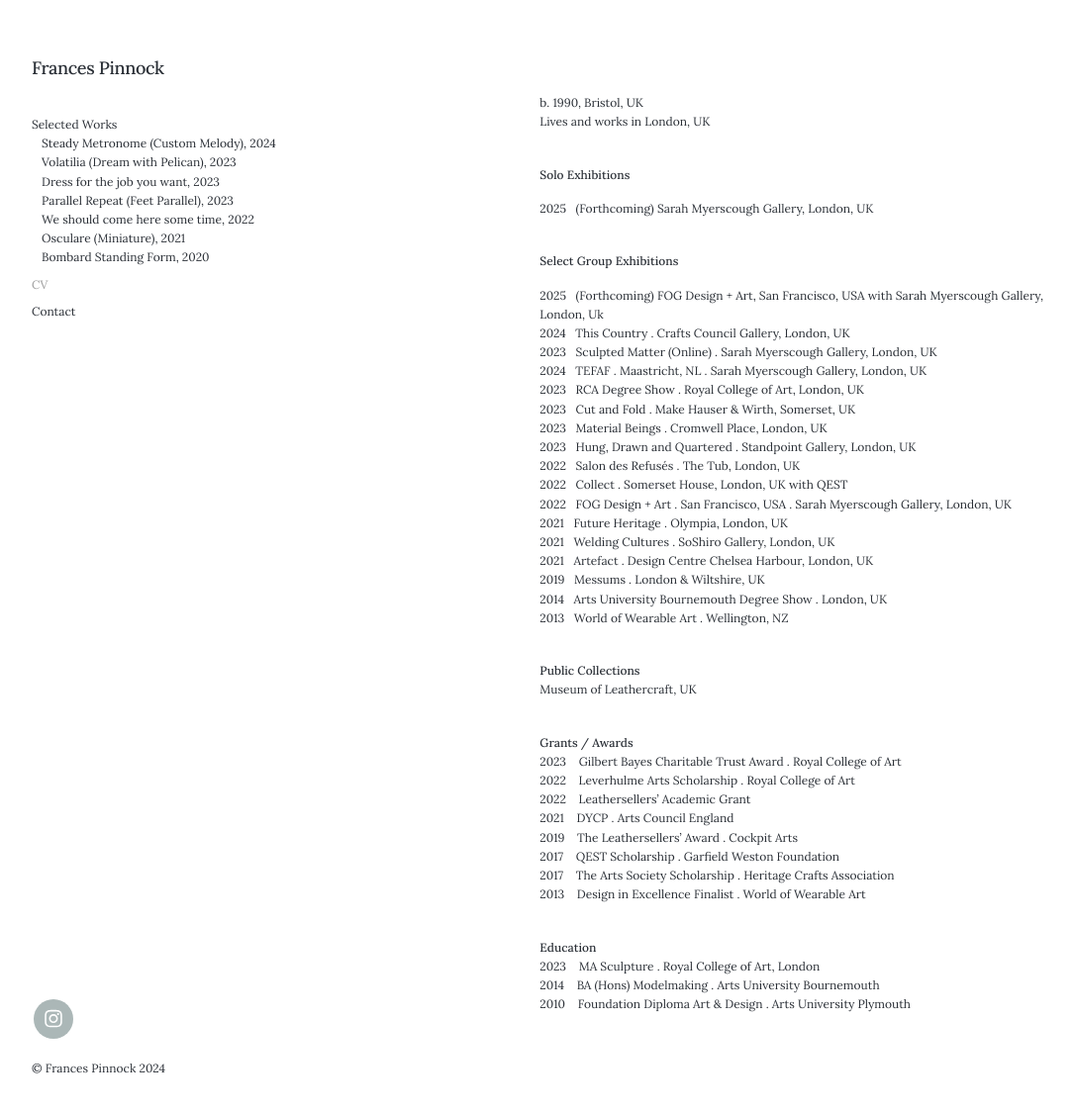
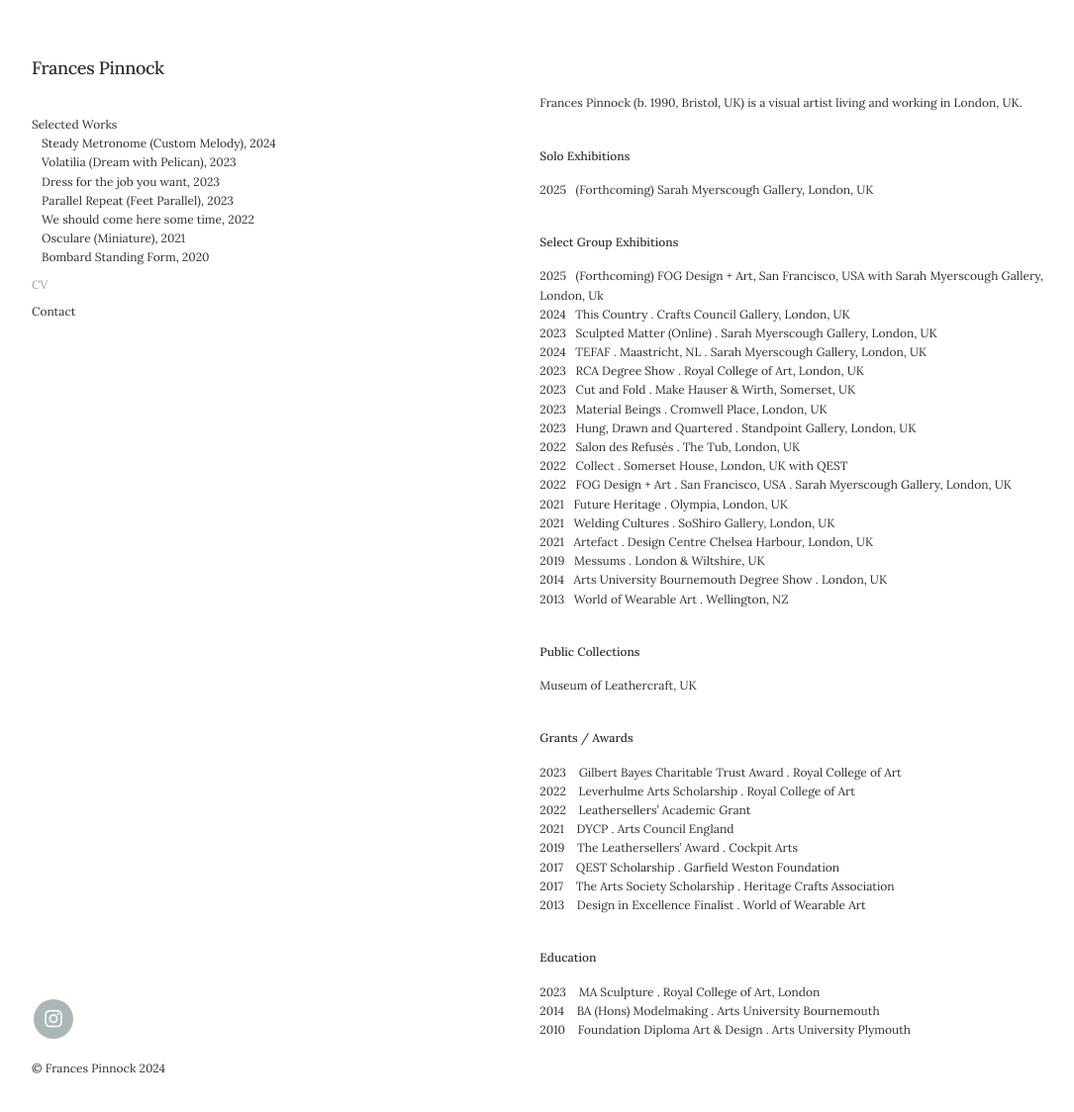
Before and after one commit to francespinnock/francespinnock.github.io, a Jekyll site: the page built from _pages/cv.md, in a window 1280 px wide and 1129 px high. Shown: the top 1124 px of the window at 99% size, without its empty margins (28-1113 px from the left). Built offline with Jekyll 4.4.1, drawn with Linux system fonts in a browser that asks for light colours; nearby versions of some CDN libraries; some web fonts are replaced.

Commit message:
Update cv.md

```diff
--- a/_pages/cv.md
+++ b/_pages/cv.md
@@ -6,8 +6,7 @@ description: Frances Pinnock - CV
 
 <br />
 
-b. 1990, Bristol, UK
-Lives and works in London, UK
+Frances Pinnock (b. 1990, Bristol, UK) is a visual artist living and working in London, UK.
 <br />
 
 
@@ -38,10 +37,12 @@ Lives and works in London, UK
 <br />
 
 **Public Collections**
+
 Museum of Leathercraft, UK
 <br />
 
 **Grants / Awards**
+
 2023&nbsp;&nbsp;&nbsp; Gilbert Bayes Charitable Trust Award . Royal College of Art
 2022&nbsp;&nbsp;&nbsp; Leverhulme Arts Scholarship . Royal College of Art
 2022&nbsp;&nbsp;&nbsp; Leathersellers' Academic Grant
@@ -53,6 +54,7 @@ Museum of Leathercraft, UK
 <br />
 
 **Education**
+
 2023&nbsp;&nbsp;&nbsp; MA Sculpture . Royal College of Art, London
 2014&nbsp;&nbsp;&nbsp; BA (Hons) Modelmaking . Arts University Bournemouth
 2010&nbsp;&nbsp;&nbsp; Foundation Diploma Art & Design . Arts University Plymouth
```
